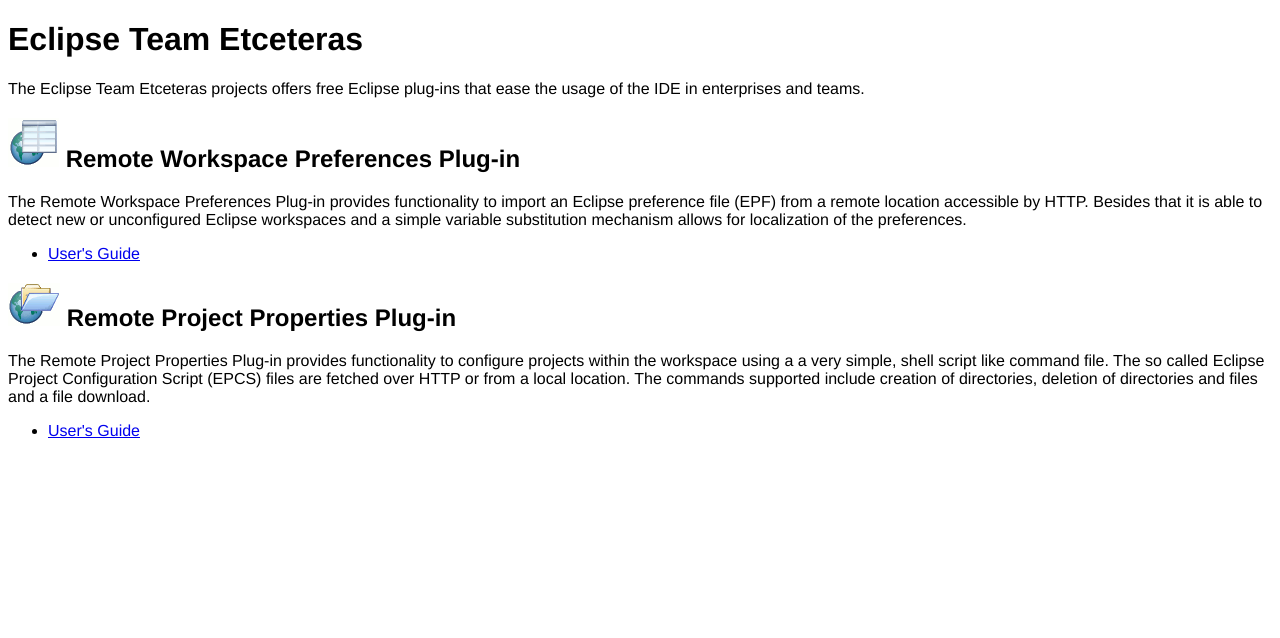
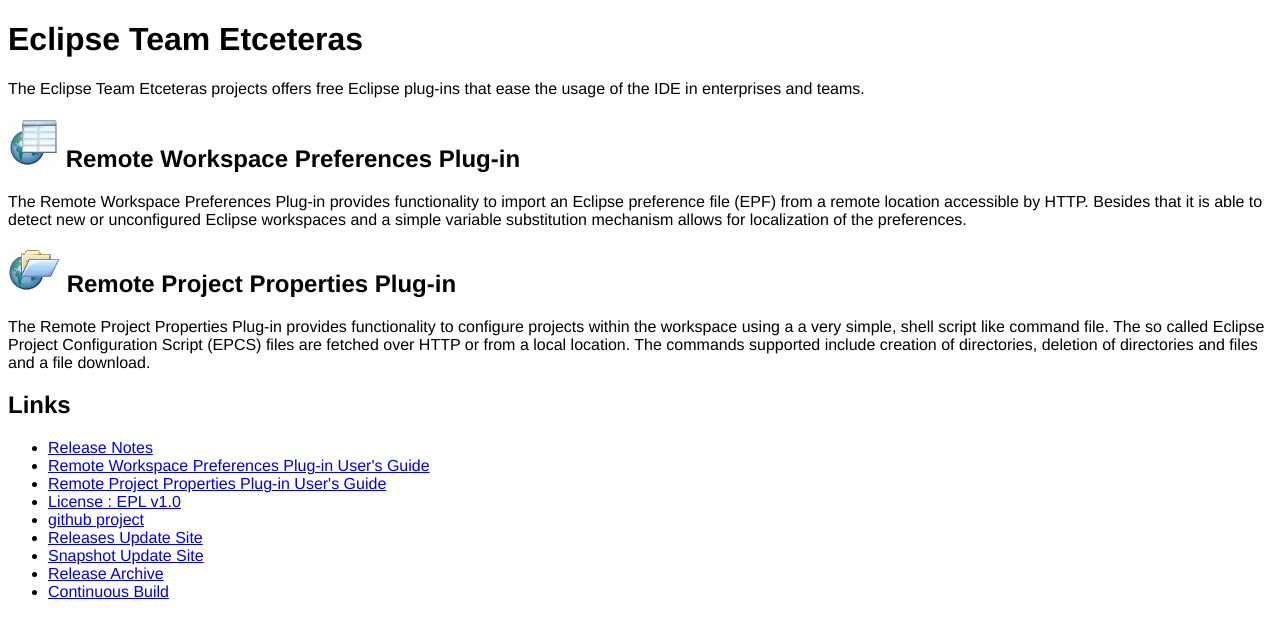
Before and after one commit to netceteragroup/eclipse-team-etceteras, a Jekyll site: the page built from index.html, in a window 1280 px wide. Shown: the top 638 px of the page. Built offline with Jekyll 4.4.1, drawn with Linux system fonts in a browser that asks for light colours.

Commit message:
- #6 : add links (possibly to be moved later)

```diff
--- a/index.html
+++ b/index.html
@@ -9,12 +9,19 @@
 <h2><img src="/img/wsconfig-logo-nobg.png" alt="Logo"/> Remote Workspace Preferences Plug-in</h2>
 
 The Remote Workspace Preferences Plug-in provides functionality to import an Eclipse preference file (EPF) from a remote location accessible by HTTP. Besides that it is able to detect new or unconfigured Eclipse workspaces and a simple variable substitution mechanism allows for localization of the preferences.
-<ul>
-  <li><a href="wsuserguide.html" title="">User's Guide</a></li>
-</ul>
 
 <h2><img src="/img/projconfig-logo-nobg.png" alt="Logo"/> Remote Project Properties Plug-in</h2>
 The Remote Project Properties Plug-in provides functionality to configure projects within the workspace using a a very simple, shell script like command file. The so called Eclipse Project Configuration Script (EPCS) files are fetched over HTTP or from a local location. The commands supported include creation of directories, deletion of directories and files and a file download.
+
+<h2>Links</h2>
 <ul>
-  <li><a href="prjuserguide.html" title="">User's Guide</a></li>
+  <li><a href="releasenotes.html" title="Release Notes">Release Notes</a></li>
+  <li><a href="wsuserguide.html" title="Remote Workspace Preferences Plug-in User's Guide">Remote Workspace Preferences Plug-in User's Guide</a></li>
+  <li><a href="prjuserguide.html" title="Remote Project Properties Plug-in User's Guide">Remote Project Properties Plug-in User's Guide</a></li>
+  <li><a href="http://www.eclipse.org/legal/epl-v10.html" stitle="">License : EPL v1.0</a></li>
+  <li><a href="https://github.com/pellaton/eclipse-team-etceteras" title="">github project</a></li>
+  <li><a href="https://contrails.ch/ete/updatesite/" title="">Releases Update Site</a></li>
+  <li><a href="https://contrails.ch/ete/updatesite-dev/" title="">Snapshot Update Site</a></li>
+  <li><a href="https://contrails.ch/ete/" title="">Release Archive</a></li>
+  <li><a href="https://www.contrails.ch/hudson/job/ETE" title="">Continuous Build</a></li>
 </ul>
```
